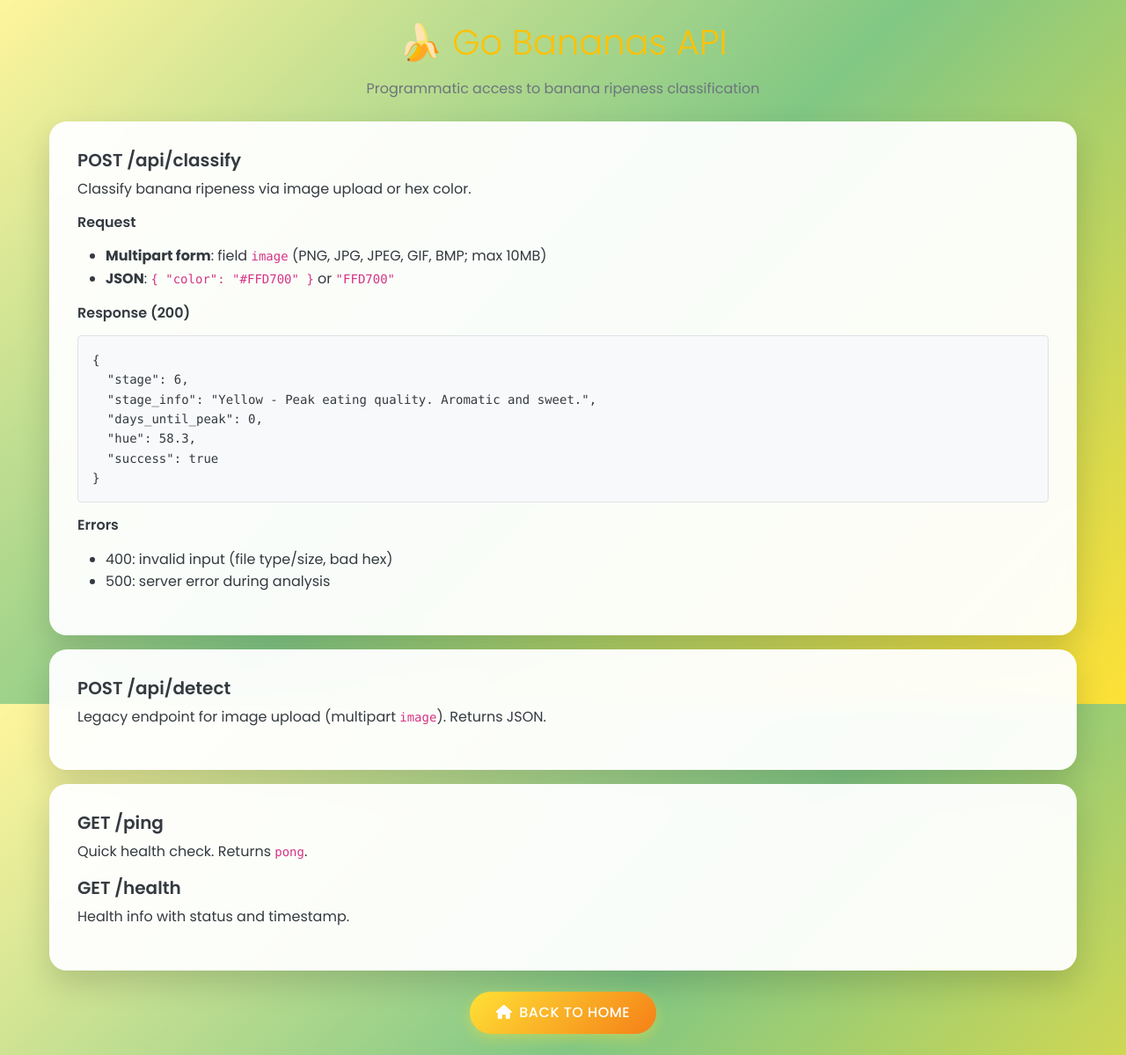
After one commit to harnischllc/gobananas, a Flask app: page /api/docs in a window 1280 px wide. The commit adds this page. Shown: the whole page at 88% size. Run offline with Flask 3, Linux system fonts and the light colour scheme; some libraries are stand-ins or nearby versions.

```diff
--- a/app.py
+++ b/app.py
@@ -51,6 +51,11 @@ def ping():
 def about():
     """About page with information about the banana ripeness detection technology"""
     return render_template('about.html')
+
+@app.route('/api/docs')
+def api_docs():
+    """Simple API documentation page for available endpoints"""
+    return render_template('api_docs.html')
 
 @app.route('/health')
 def health_check():
--- /dev/null
+++ b/templates/api_docs.html
@@ -0,0 +1,66 @@
+<!DOCTYPE html>
+<html lang="en">
+<head>
+    <meta charset="UTF-8">
+    <meta name="viewport" content="width=device-width, initial-scale=1.0">
+    <title>API Documentation - Go Bananas</title>
+    <link href="https://cdn.jsdelivr.net/npm/bootstrap@5.1.3/dist/css/bootstrap.min.css" rel="stylesheet">
+    <link rel="stylesheet" href="{{ url_for('static', filename='css/style.css') }}">
+</head>
+<body>
+    <div class="container py-4">
+        <div class="mb-4 text-center">
+            <h1 class="display-6 text-warning">🍌 Go Bananas API</h1>
+            <p class="text-muted">Programmatic access to banana ripeness classification</p>
+        </div>
+
+        <div class="card mb-3">
+            <div class="card-body">
+                <h5 class="card-title">POST /api/classify</h5>
+                <p>Classify banana ripeness via image upload or hex color.</p>
+                <h6>Request</h6>
+                <ul>
+                    <li><strong>Multipart form</strong>: field <code>image</code> (PNG, JPG, JPEG, GIF, BMP; max 10MB)</li>
+                    <li><strong>JSON</strong>: <code>{ "color": "#FFD700" }</code> or <code>"FFD700"</code></li>
+                </ul>
+                <h6>Response (200)</h6>
+                <pre class="bg-light p-3 border rounded"><code>{
+  "stage": 6,
+  "stage_info": "Yellow - Peak eating quality. Aromatic and sweet.",
+  "days_until_peak": 0,
+  "hue": 58.3,
+  "success": true
+}</code></pre>
+                <h6>Errors</h6>
+                <ul>
+                    <li>400: invalid input (file type/size, bad hex)</li>
+                    <li>500: server error during analysis</li>
+                </ul>
+            </div>
+        </div>
+
+        <div class="card mb-3">
+            <div class="card-body">
+                <h5 class="card-title">POST /api/detect</h5>
+                <p>Legacy endpoint for image upload (multipart <code>image</code>). Returns JSON.</p>
+            </div>
+        </div>
+
+        <div class="card mb-3">
+            <div class="card-body">
+                <h5 class="card-title">GET /ping</h5>
+                <p>Quick health check. Returns <code>pong</code>.</p>
+                <h5 class="card-title mt-3">GET /health</h5>
+                <p>Health info with status and timestamp.</p>
+            </div>
+        </div>
+
+        <div class="text-center mt-4">
+            <a href="/" class="btn btn-warning"><i class="fas fa-home me-2"></i>Back to Home</a>
+        </div>
+    </div>
+
+    <script src="https://cdn.jsdelivr.net/npm/bootstrap@5.1.3/dist/js/bootstrap.bundle.min.js"></script>
+    <link rel="stylesheet" href="https://cdnjs.cloudflare.com/ajax/libs/font-awesome/6.0.0/css/all.min.css">
+</body>
+</html>
--- a/utils/color_detection.py
+++ b/utils/color_detection.py
@@ -74,17 +74,18 @@ def hue_to_stage(hue):
     # Normalize hue to 0-360 range
     hue = hue % 360
 
+    # Define mutually exclusive ranges ordered from green to brown
     if 60 <= hue <= 120:
         return 1  # Green
-    elif 45 <= hue < 60:
+    elif 50 <= hue < 60:
         return 2  # Light Green
-    elif 35 <= hue < 45:
+    elif 40 <= hue < 50:
         return 3  # Yellowish
-    elif 25 <= hue < 35:
+    elif 30 <= hue < 40:
         return 4  # More Yellow
-    elif 30 <= hue < 45:
+    elif 25 <= hue < 30:
         return 5  # Yellow with Green Tips
-    elif 20 <= hue < 30:
+    elif 20 <= hue < 25:
         return 6  # Yellow
     elif 0 <= hue < 20:
         return 7  # Yellow with Brown Flecks
@@ -392,11 +393,11 @@ def calculate_stage_confidence(hue, stage):
     # Define hue ranges for each stage
     stage_hue_ranges = {
         1: (60, 120),   # Green
-        2: (45, 60),    # Light Green
-        3: (35, 45),    # Yellowish
-        4: (25, 35),    # More Yellow
-        5: (30, 45),    # Yellow with Green Tips
-        6: (20, 30),    # Yellow
+        2: (50, 60),    # Light Green
+        3: (40, 50),    # Yellowish
+        4: (30, 40),    # More Yellow
+        5: (25, 30),    # Yellow with Green Tips
+        6: (20, 25),    # Yellow
         7: (0, 20)      # Brown flecks
     }
 
```
Also changed, not shown: templates/result.html (+39 -4 lines).
